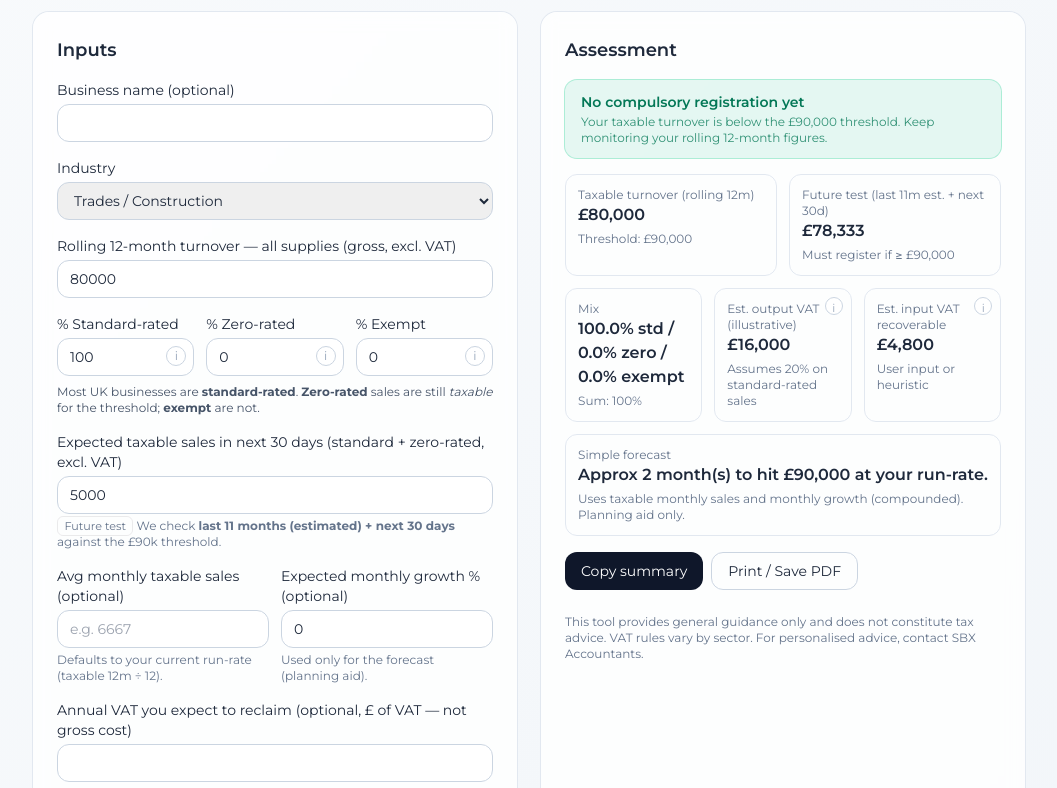
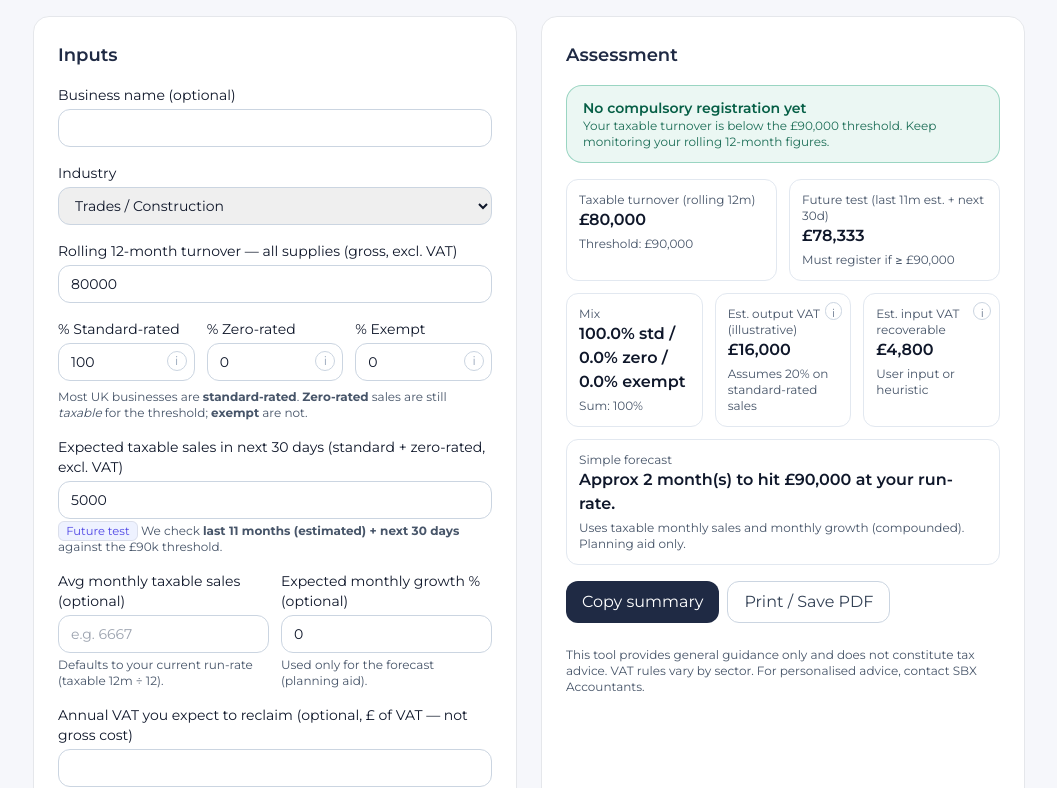
Before and after one commit to ryan01928374650-droid/vat-reg-new-tool, a plain HTML site: page index.html in a window 1280 px wide. Shown: the part 94-882 px from the top of the page, without its empty margins (111-1168 px from the left). Drawn offline with nearby package versions, Linux system fonts and the light colour scheme.

Commit message:
Update index.html

```diff
--- a/index.html
+++ b/index.html
@@ -4,46 +4,63 @@
   <meta charset="utf-8" />
   <meta name="viewport" content="width=device-width, initial-scale=1" />
   <title>SBX VAT Registration Checker</title>
+  <!-- Montserrat -->
   <link rel="preconnect" href="https://fonts.googleapis.com">
   <link rel="preconnect" href="https://fonts.gstatic.com" crossorigin>
   <link href="https://fonts.googleapis.com/css2?family=Montserrat:wght@400;600;700&display=swap" rel="stylesheet">
+  <!-- Tailwind -->
   <script src="https://cdn.tailwindcss.com"></script>
   <style>
-    :root { color-scheme: light; }
-    body { font-family: 'Montserrat', ui-sans-serif, system-ui, -apple-system, Segoe UI, Roboto, Helvetica, Arial; }
-    .tip { position:absolute; display:none; z-index:20; right:.5rem; top:1.75rem; width:16rem; font-size:.75rem;
-           background:#fff; border:1px solid #e5e7eb; border-radius:.5rem; padding:.5rem; box-shadow:0 5px 15px rgba(0,0,0,.06);}
+    :root{
+      /* Brand-leaning palette (navy/indigo with soft background) */
+      --sbx-bg: #F6F7FB;
+      --sbx-card: #ffffff;
+      --sbx-primary: #1F2A44;   /* navy */
+      --sbx-accent: #4F46E5;    /* indigo-600 */
+      --sbx-accent-50: #EEF2FF; /* indigo-50 */
+      --sbx-success: #059669;   /* emerald-600 */
+      --sbx-warn: #D97706;      /* amber-600 */
+      --sbx-danger: #DC2626;    /* red-600 */
+      --sbx-border: #E5E7EB;    /* slate-200 */
+      --sbx-text: #0F172A;      /* slate-900 */
+      --sbx-muted: #475569;     /* slate-600/700 */
+    }
+    body { font-family: 'Montserrat', ui-sans-serif, system-ui, -apple-system, Segoe UI, Roboto, Helvetica, Arial; background: var(--sbx-bg); color: var(--sbx-text); }
+    .tip { position:absolute; display:none; z-index:20; right:.5rem; top:1.75rem; width:18rem; font-size:.78rem;
+           background:#fff; border:1px solid var(--sbx-border); border-radius:.5rem; padding:.6rem; box-shadow:0 8px 24px rgba(0,0,0,.08);}
     .group:hover .tip { display:block; }
-    .badge { font-size:.7rem; border-radius:.375rem; padding:.15rem .4rem; border:1px solid rgba(0,0,0,.08); }
+    .badge { font-size:.72rem; border-radius:.375rem; padding:.15rem .45rem; border:1px solid rgba(0,0,0,.08); background: var(--sbx-accent-50); color: var(--sbx-accent); }
     .info-dot { position:absolute; right:.5rem; top:.5rem; width:1.1rem; height:1.1rem; border-radius:9999px;
-                border:1px solid #cbd5e1; color:#94a3b8; font-size:.7rem; display:grid; place-items:center; cursor:help; background:#fff; }
+                border:1px solid #cbd5e1; color:#64748b; font-size:.7rem; display:grid; place-items:center; cursor:help; background:#fff; }
+    .card { background: var(--sbx-card); backdrop-filter: blur(2px); border:1px solid var(--sbx-border); border-radius:1rem; }
+    .banner { border-radius:1rem; padding:.75rem 1rem; border:1px solid transparent; }
+    .banner--ok    { background: rgba(5,150,105,.08); color:#065f46; border-color: rgba(5,150,105,.35); }
+    .banner--warn  { background: rgba(217,119,6,.10); color:#92400e; border-color: rgba(217,119,6,.35); }
+    .banner--bad   { background: rgba(220,38,38,.10); color:#991b1b; border-color: rgba(220,38,38,.35); }
+    .muted { color: var(--sbx-muted); }
   </style>
 </head>
-<body class="bg-gradient-to-br from-slate-50 to-slate-100 text-slate-800">
-  <header class="max-w-5xl mx-auto px-4 pt-10 pb-4 flex items-center justify-between">
-    <div class="flex items-center gap-3">
-      <div class="h-10 w-10 rounded-2xl bg-slate-900 text-white grid place-items-center font-bold">SBX</div>
-      <div>
-        <h1 class="text-xl sm:text-2xl font-semibold tracking-tight">VAT Registration Checker</h1>
-        <p class="text-sm text-slate-500 -mt-0.5">Quick triage for compulsory VAT registration (UK)</p>
-      </div>
+<body>
+  <header class="max-w-5xl mx-auto px-4 pt-10 pb-4">
+    <div>
+      <h1 class="text-2xl sm:text-3xl font-semibold tracking-tight" style="color:var(--sbx-primary)">VAT Registration Checker</h1>
+      <p class="text-sm muted -mt-0.5">Quick VAT registration check (UK)</p>
     </div>
-    <div class="hidden sm:block text-xs text-slate-500">"Small Business Experts"</div>
   </header>
 
   <main class="max-w-5xl mx-auto px-4 pb-16">
     <div class="grid md:grid-cols-2 gap-6">
       <!-- Inputs -->
-      <section class="bg-white/80 backdrop-blur rounded-2xl shadow-sm ring-1 ring-slate-200 p-6">
-        <h2 class="text-lg font-semibold mb-4">Inputs</h2>
+      <section class="card p-6">
+        <h2 class="text-lg font-semibold mb-4" style="color:var(--sbx-primary)">Inputs</h2>
 
         <div class="grid grid-cols-1 gap-4 text-sm">
           <label>Business name (optional)
-            <input id="biz" class="mt-1 w-full rounded-xl border border-slate-300 px-3 py-2 outline-none focus:ring-2 focus:ring-slate-400">
+            <input id="biz" class="mt-1 w-full rounded-xl border border-slate-300 px-3 py-2 outline-none focus:ring-2 focus:ring-indigo-300">
           </label>
 
           <label>Industry
-            <select id="industry" class="mt-1 w-full rounded-xl border border-slate-300 px-3 py-2 outline-none focus:ring-2 focus:ring-slate-400">
+            <select id="industry" class="mt-1 w-full rounded-xl border border-slate-300 px-3 py-2 outline-none focus:ring-2 focus:ring-indigo-300">
               <option>Trades / Construction</option>
               <option>Advanced Aesthetics / Beauty</option>
               <option>Medical / Healthcare</option>
@@ -64,145 +81,145 @@
           </label>
 
           <label>Rolling 12-month turnover — all supplies (gross, excl. VAT)
-            <input id="turn12" type="number" min="0" step="100" value="80000" class="mt-1 w-full rounded-xl border border-slate-300 px-3 py-2 outline-none focus:ring-2 focus:ring-slate-400">
+            <input id="turn12" type="number" min="0" step="100" value="80000" class="mt-1 w-full rounded-xl border border-slate-300 px-3 py-2 outline-none focus:ring-2 focus:ring-indigo-300">
           </label>
 
           <div class="grid grid-cols-3 gap-3">
             <label class="flex flex-col">% Standard-rated
               <div class="relative group">
-                <input id="pctStd" type="number" min="0" max="100" step="0.5" value="100" class="mt-1 w-full rounded-xl border border-slate-300 px-3 py-2 outline-none focus:ring-2 focus:ring-slate-400">
+                <input id="pctStd" type="number" min="0" max="100" step="0.5" value="100" class="mt-1 w-full rounded-xl border border-slate-300 px-3 py-2 outline-none focus:ring-2 focus:ring-indigo-300">
                 <span class="absolute right-2 top-3 text-slate-400 text-xs border border-slate-300 rounded-full w-5 h-5 grid place-items-center cursor-help">i</span>
                 <div class="tip"><b>Standard-rated (20%)</b>: most goods/services. Counts toward the threshold. You charge 20% and can usually reclaim input VAT.</div>
               </div>
             </label>
             <label class="flex flex-col">% Zero-rated
               <div class="relative group">
-                <input id="pctZero" type="number" min="0" max="100" step="0.5" value="0" class="mt-1 w-full rounded-xl border border-slate-300 px-3 py-2 outline-none focus:ring-2 focus:ring-slate-400">
+                <input id="pctZero" type="number" min="0" max="100" step="0.5" value="0" class="mt-1 w-full rounded-xl border border-slate-300 px-3 py-2 outline-none focus:ring-2 focus:ring-indigo-300">
                 <span class="absolute right-2 top-3 text-slate-400 text-xs border border-slate-300 rounded-full w-5 h-5 grid place-items-center cursor-help">i</span>
                 <div class="tip"><b>Zero-rated (0%)</b>: still taxable for the threshold (e.g., some food, children’s clothes). Input VAT is generally reclaimable.</div>
               </div>
             </label>
             <label class="flex flex-col">% Exempt
               <div class="relative group">
-                <input id="pctExempt" type="number" min="0" max="100" step="0.5" value="0" class="mt-1 w-full rounded-xl border border-slate-300 px-3 py-2 outline-none focus:ring-2 focus:ring-slate-400">
+                <input id="pctExempt" type="number" min="0" max="100" step="0.5" value="0" class="mt-1 w-full rounded-xl border border-slate-300 px-3 py-2 outline-none focus:ring-2 focus:ring-indigo-300">
                 <span class="absolute right-2 top-3 text-slate-400 text-xs border border-slate-300 rounded-full w-5 h-5 grid place-items-center cursor-help">i</span>
                 <div class="tip"><b>Exempt</b>: does not count toward the threshold (e.g., many financial/education/medical services). Input VAT recovery is restricted.</div>
               </div>
             </label>
           </div>
-          <p class="text-xs text-slate-600 -mt-2">Most UK businesses are <b>standard-rated</b>. <b>Zero-rated</b> sales are still <i>taxable</i> for the threshold; <b>exempt</b> are not.</p>
-          <div id="mixWarn" class="hidden text-xs -mt-1 text-amber-700 bg-amber-50 border border-amber-200 rounded-lg p-2"></div>
+          <p class="text-xs muted -mt-2">Most UK businesses are <b>standard-rated</b>. <b>Zero-rated</b> sales are still <i>taxable</i> for the threshold; <b>exempt</b> are not.</p>
+          <div id="mixWarn" class="hidden text-xs text-amber-800 bg-amber-50 border border-amber-200 rounded-lg p-2"></div>
 
           <label class="flex flex-col">Expected taxable sales in next 30 days (standard + zero-rated, excl. VAT)
-            <input id="next30" type="number" min="0" step="100" value="5000" class="mt-1 w-full rounded-xl border border-slate-300 px-3 py-2 outline-none focus:ring-2 focus:ring-slate-400">
-            <span class="mt-1 text-xs text-slate-500">
+            <input id="next30" type="number" min="0" step="100" value="5000" class="mt-1 w-full rounded-xl border border-slate-300 px-3 py-2 outline-none focus:ring-2 focus:ring-indigo-300">
+            <span class="mt-1 text-xs muted">
               <span class="badge">Future test</span> We check <b>last 11 months (estimated) + next 30 days</b> against the £90k threshold.
             </span>
           </label>
 
           <div class="grid grid-cols-1 md:grid-cols-2 gap-3">
             <label>Avg monthly taxable sales (optional)
-              <input id="avgMonthly" type="number" min="0" step="100" class="mt-1 w-full rounded-xl border border-slate-300 px-3 py-2 outline-none focus:ring-2 focus:ring-slate-400" placeholder="auto from 12m">
-              <p class="text-xs text-slate-500 mt-1">Defaults to your current run-rate (taxable 12m ÷ 12).</p>
+              <input id="avgMonthly" type="number" min="0" step="100" class="mt-1 w-full rounded-xl border border-slate-300 px-3 py-2 outline-none focus:ring-2 focus:ring-indigo-300" placeholder="auto from 12m">
+              <p class="text-xs muted mt-1">Defaults to your current run-rate (taxable 12m ÷ 12).</p>
             </label>
             <label>Expected monthly growth % (optional)
-              <input id="growthPct" type="number" min="-100" step="1" value="0" class="mt-1 w-full rounded-xl border border-slate-300 px-3 py-2 outline-none focus:ring-2 focus:ring-slate-400">
-              <p class="text-xs text-slate-500 mt-1">Used only for the forecast (planning aid).</p>
+              <input id="growthPct" type="number" min="-100" step="1" value="0" class="mt-1 w-full rounded-xl border border-slate-300 px-3 py-2 outline-none focus:ring-2 focus:ring-indigo-300">
+              <p class="text-xs muted mt-1">Used only for the forecast (planning aid).</p>
             </label>
           </div>
 
           <label>Annual VAT you expect to reclaim (optional, £ of VAT — not gross cost)
-            <input id="vatCosts" type="number" min="0" step="50" class="mt-1 w-full rounded-xl border border-slate-300 px-3 py-2 outline-none focus:ring-2 focus:ring-slate-400">
-            <p class="text-xs text-slate-500 mt-1">If blank, we’ll use a cautious heuristic.</p>
+            <input id="vatCosts" type="number" min="0" step="50" class="mt-1 w-full rounded-xl border border-slate-300 px-3 py-2 outline-none focus:ring-2 focus:ring-indigo-300">
+            <p class="text-xs muted mt-1">If blank, we’ll use a cautious heuristic.</p>
           </label>
 
           <label>Notes (optional)
-            <textarea id="notes" rows="3" class="mt-1 w-full rounded-xl border border-slate-300 px-3 py-2 outline-none focus:ring-2 focus:ring-slate-400"></textarea>
+            <textarea id="notes" rows="3" class="mt-1 w-full rounded-xl border border-slate-300 px-3 py-2 outline-none focus:ring-2 focus:ring-indigo-300"></textarea>
           </label>
         </div>
       </section>
 
       <!-- Output -->
-      <section class="bg-white/80 backdrop-blur rounded-2xl shadow-sm ring-1 ring-slate-200 p-6 flex flex-col">
-        <h2 class="text-lg font-semibold mb-4">Assessment</h2>
-        <div id="statusBox" class="rounded-xl ring-1 px-4 py-3 mb-4 bg-emerald-500/10 text-emerald-700 ring-emerald-400/40">
+      <section class="card p-6 flex flex-col">
+        <h2 class="text-lg font-semibold mb-4" style="color:var(--sbx-primary)">Assessment</h2>
+        <div id="statusBox" class="banner banner--ok mb-4">
           <div id="statusLabel" class="text-sm font-semibold">No compulsory registration yet</div>
-          <div id="statusDetail" class="text-xs opacity-80 mt-0.5">Your taxable turnover is below the £90,000 threshold. Keep monitoring your rolling 12-month figures.</div>
+          <div id="statusDetail" class="text-xs opacity-90">Your taxable turnover is below the £90,000 threshold. Keep monitoring your rolling 12-month figures.</div>
         </div>
 
         <div class="grid grid-cols-2 gap-3 text-sm">
           <div class="rounded-xl border border-slate-200 p-3">
-            <div class="text-slate-500 text-xs">Taxable turnover (rolling 12m)</div>
+            <div class="text-slate-600 text-xs">Taxable turnover (rolling 12m)</div>
             <div id="tt12" class="text-base font-semibold">£0</div>
-            <div class="text-xs text-slate-500 mt-1">Threshold: £90,000</div>
+            <div class="text-xs text-slate-600 mt-1">Threshold: £90,000</div>
           </div>
           <div class="rounded-xl border border-slate-200 p-3">
-            <div class="text-slate-500 text-xs">Future test (last 11m est. + next 30d)</div>
+            <div class="text-slate-600 text-xs">Future test (last 11m est. + next 30d)</div>
             <div id="futureTest" class="text-base font-semibold">£0</div>
-            <div class="text-xs text-slate-500 mt-1">Must register if ≥ £90,000</div>
+            <div class="text-xs text-slate-600 mt-1">Must register if ≥ £90,000</div>
           </div>
         </div>
 
         <div class="grid grid-cols-3 gap-3 text-sm mt-3">
           <div class="rounded-xl border border-slate-200 p-3">
-            <div class="text-slate-500 text-xs">Mix</div>
+            <div class="text-slate-600 text-xs">Mix</div>
             <div id="mix" class="text-base font-semibold">100.0% std / 0.0% zero / 0.0% exempt</div>
-            <div class="text-xs text-slate-500 mt-1">Sum: <span id="mixSum">100</span>%</div>
+            <div class="text-xs text-slate-600 mt-1">Sum: <span id="mixSum">100</span>%</div>
           </div>
 
           <!-- Output VAT with tooltip -->
           <div class="rounded-xl border border-slate-200 p-3 relative group">
             <div class="info-dot">i</div>
             <div class="tip"><b>Output VAT</b>: VAT you charge customers on standard-rated sales (shown illustratively at 20% of your standard-rated portion).</div>
-            <div class="text-slate-500 text-xs">Est. output VAT (illustrative)</div>
+            <div class="text-slate-600 text-xs">Est. output VAT (illustrative)</div>
             <div id="outVat" class="text-base font-semibold">£0</div>
-            <div class="text-xs text-slate-500 mt-1">Assumes 20% on standard-rated sales</div>
+            <div class="text-xs text-slate-600 mt-1">Assumes 20% on standard-rated sales</div>
           </div>
 
           <!-- Input VAT with tooltip -->
           <div class="rounded-xl border border-slate-200 p-3 relative group">
             <div class="info-dot">i</div>
             <div class="tip"><b>Input VAT</b>: VAT you can reclaim on business costs (either your input or a cautious heuristic).</div>
-            <div class="text-slate-500 text-xs">Est. input VAT recoverable</div>
+            <div class="text-slate-600 text-xs">Est. input VAT recoverable</div>
             <div id="inVat" class="text-base font-semibold">£0</div>
-            <div class="text-xs text-slate-500 mt-1">User input or heuristic</div>
+            <div class="text-xs text-slate-600 mt-1">User input or heuristic</div>
           </div>
         </div>
 
         <div class="mt-3 rounded-xl border border-slate-200 p-3 text-sm">
-          <div class="text-slate-500 text-xs">Simple forecast</div>
+          <div class="text-slate-600 text-xs">Simple forecast</div>
           <div id="forecast" class="text-base font-semibold">Not enough monthly taxable sales to project a date yet.</div>
-          <div class="text-xs text-slate-500 mt-1">Uses taxable monthly sales and monthly growth (compounded). Planning aid only.</div>
+          <div class="text-xs text-slate-600 mt-1">Uses taxable monthly sales and monthly growth (compounded). Planning aid only.</div>
         </div>
 
-        <div id="pexNote" class="hidden mt-3 text-xs text-violet-800 bg-violet-50 border border-violet-200 rounded-xl p-3"></div>
+        <div id="pexNote" class="hidden mt-3 text-xs text-indigo-900 bg-indigo-50 border border-indigo-200 rounded-xl p-3"></div>
 
         <div class="mt-4 flex flex-wrap gap-2">
-          <button id="copyBtn" class="px-4 py-2 rounded-xl bg-slate-900 text-white text-sm hover:opacity-90 active:scale-95">Copy summary</button>
-          <button onclick="window.print()" class="px-4 py-2 rounded-xl border border-slate-300 text-sm hover:bg-slate-50">Print / Save PDF</button>
+          <button id="copyBtn" class="px-4 py-2 rounded-xl" style="background:var(--sbx-primary); color:white">Copy summary</button>
+          <button onclick="window.print()" class="px-4 py-2 rounded-xl border border-slate-300 text-slate-700 hover:bg-slate-50">Print / Save PDF</button>
         </div>
 
-        <div class="mt-6 text-xs text-slate-500">
+        <div class="mt-6 text-xs muted">
           This tool provides general guidance only and does not constitute tax advice. VAT rules vary by sector. For personalised advice, contact SBX Accountants.
         </div>
       </section>
     </div>
 
     <section id="contact" class="mt-8">
-      <div class="bg-white/80 backdrop-blur rounded-2xl shadow-sm ring-1 ring-slate-200 p-6">
-        <h3 class="text-lg font-semibold mb-2">Next steps with SBX</h3>
-        <p class="text-sm text-slate-600 mb-4">Want us to sanity-check your position or handle registration? We’ll confirm whether you must register now and set you up for smooth VAT returns.</p>
+      <div class="card p-6">
+        <h3 class="text-lg font-semibold mb-2" style="color:var(--sbx-primary)">Next steps with SBX</h3>
+        <p class="text-sm muted mb-4">Want us to sanity-check your position or handle registration? We’ll confirm whether you must register now and set you up for smooth VAT returns.</p>
         <ul class="text-sm list-disc pl-5 text-slate-700 space-y-1">
           <li>Threshold monitoring template (rolling 12 months)</li>
           <li>Sector-specific VAT treatment guidance (e.g., aesthetics, trades)</li>
           <li>Partial exemption review if needed</li>
         </ul>
-        <!-- Email/Call buttons intentionally removed for Duda embedding -->
+        <!-- Contact buttons removed for Duda embedding -->
       </div>
     </section>
   </main>
 
-  <footer class="max-w-5xl mx-auto px-4 pb-10 pt-6 text-xs text-slate-500">
+  <footer class="max-w-5xl mx-auto px-4 pb-10 pt-6 text-xs muted">
     © <span id="year"></span> SBX Accountants — VAT Registration Checker (Single-file)
   </footer>
 
@@ -277,24 +294,24 @@
       const box = document.getElementById('statusBox');
       const label = document.getElementById('statusLabel');
       const detail = document.getElementById('statusDetail');
-      box.className = box.className.replace(/bg-(red|amber|emerald).*?text-.*?ring-.*?/g, '');
+      box.className = box.className.replace(/banner--(ok|warn|bad)/g, '');
 
       if (taxable12 >= THRESHOLD) {
         label.textContent = 'Register now (12-month test breached)';
         detail.textContent = 'Your taxable turnover over the past 12 months exceeds £90,000.';
-        box.className += ' bg-red-600/10 text-red-700 ring-red-400/40';
+        box.classList.add('banner','banner--bad');
       } else if (futureTotal >= THRESHOLD) {
         label.textContent = 'Register now (future test: last 11m + next 30d breached)';
         detail.textContent = 'Your prior 11 months (estimated) plus the next 30 days is expected to exceed £90,000.';
-        box.className += ' bg-red-600/10 text-red-700 ring-red-400/40';
+        box.classList.add('banner','banner--bad');
       } else if (taxable12 >= THRESHOLD * 0.9 || futureTotal >= THRESHOLD * 0.9) {
         label.textContent = 'Borderline — monitor closely';
         detail.textContent = 'You’re within 10% of the threshold on current or projected figures. Track weekly.';
-        box.className += ' bg-amber-500/10 text-amber-700 ring-amber-400/40';
+        box.classList.add('banner','banner--warn');
       } else {
         label.textContent = 'No compulsory registration yet';
         detail.textContent = 'Your taxable turnover is below the £90,000 threshold. Keep monitoring your rolling 12-month figures.';
-        box.className += ' bg-emerald-500/10 text-emerald-700 ring-emerald-400/40';
+        box.classList.add('banner','banner--ok');
       }
 
       // Forecast (planning aid): months until £90k using avg + growth.
```
